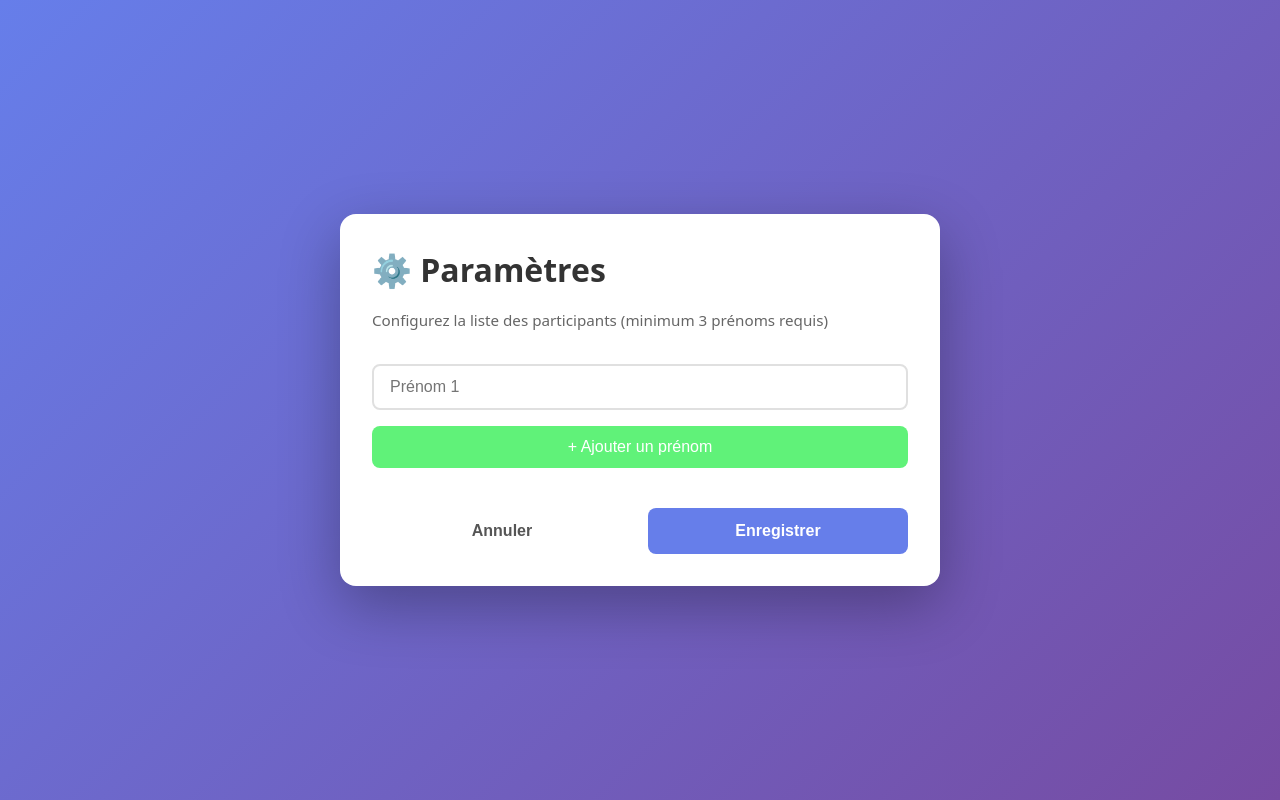
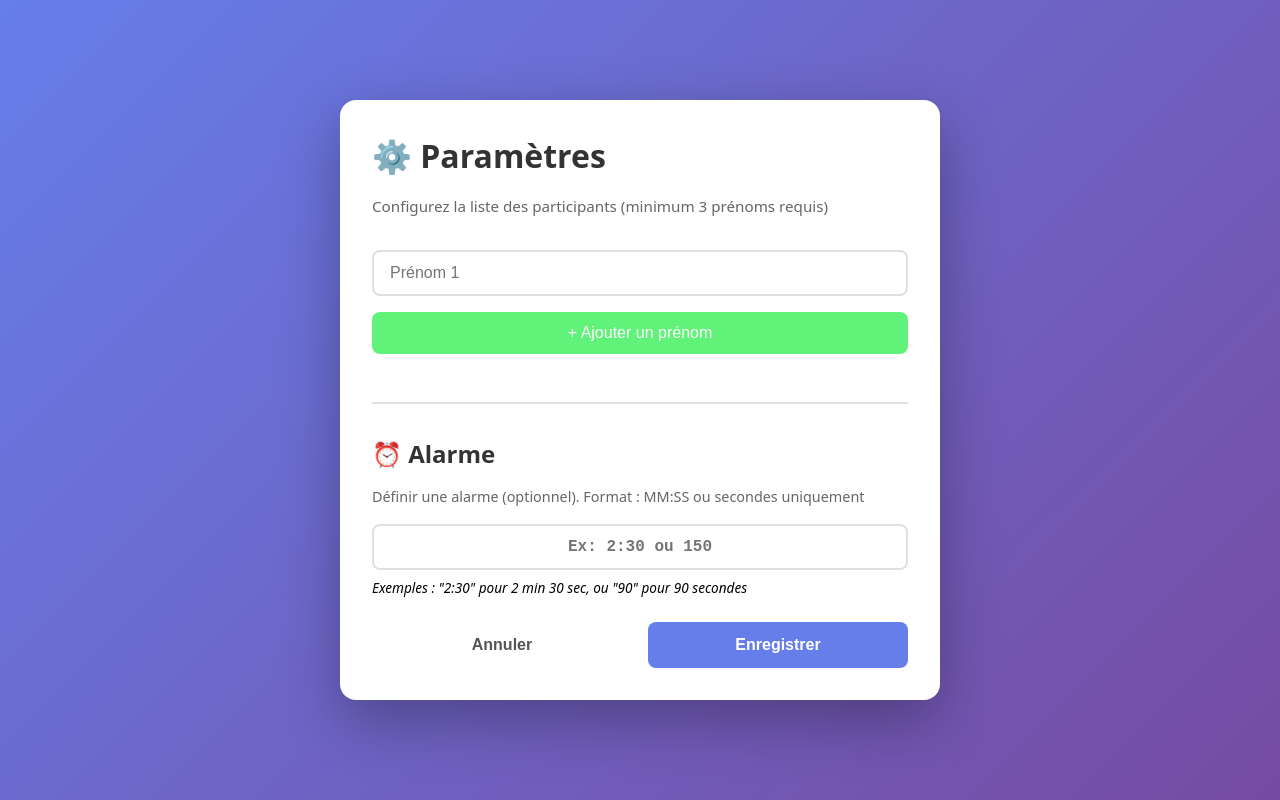
Before and after one commit to fabien-sanchez-jvs/anti-ninja-device, a React (Vite) app: page /settings in a window 1280 px wide. Built offline with nearby package versions, Linux system fonts and the light colour scheme.

Commit message:
feat: add alarm functionality to Chronometer and Settings components

```diff
--- a/src/components/Chronometer.css
+++ b/src/components/Chronometer.css
@@ -73,6 +73,36 @@
   }
 }
 
+/* État d'alarme dépassée */
+.chronometer.alarm-exceeded .chronometer-digit,
+.chronometer.alarm-exceeded .chronometer-separator {
+  color: #ff0000;
+  text-shadow: 0 0 10px #ff0000, 0 0 20px rgba(255, 0, 0, 0.5),
+    0 0 30px rgba(255, 0, 0, 0.3);
+  animation: alarmBlink 0.5s infinite;
+}
+
+.chronometer.alarm-exceeded .chronometer-display::before {
+  background: linear-gradient(
+    180deg,
+    rgba(255, 0, 0, 0.05) 0%,
+    transparent 50%,
+    rgba(0, 0, 0, 0.2) 100%
+  );
+}
+
+/* Animation de clignotement rouge pour l'alarme */
+@keyframes alarmBlink {
+  0%,
+  49% {
+    opacity: 1;
+  }
+  50%,
+  100% {
+    opacity: 0.2;
+  }
+}
+
 /* Responsive */
 @media (max-width: 768px) {
   .chronometer {
--- a/src/components/Chronometer.tsx
+++ b/src/components/Chronometer.tsx
@@ -7,7 +7,7 @@ import './Chronometer.css';
  * Affiche le temps écoulé en format MM:SS
  */
 export default function Chronometer() {
-  const { chronoTime, chronoRunning, incrementChrono } = useStore();
+  const { chronoTime, chronoRunning, incrementChrono, alarmTime } = useStore();
 
   // Gestion du timer
   useEffect(() => {
@@ -27,8 +27,11 @@ export default function Chronometer() {
   const formattedMinutes = String(minutes).padStart(2, '0');
   const formattedSeconds = String(seconds).padStart(2, '0');
 
+  // Détection du dépassement de l'alarme
+  const isAlarmExceeded = alarmTime > 0 && chronoTime >= alarmTime;
+
   return (
-    <div className="chronometer">
+    <div className={`chronometer ${isAlarmExceeded ? 'alarm-exceeded' : ''}`}>
       <div className="chronometer-display">
         <span className="chronometer-digit">{formattedMinutes}</span>
         <span className="chronometer-separator">:</span>
--- a/src/pages/Settings.css
+++ b/src/pages/Settings.css
@@ -92,6 +92,48 @@
   background: var(--color-success-dark);
 }
 
+.alarm-section {
+  margin-top: 2rem;
+  padding-top: 2rem;
+  border-top: 2px solid var(--color-border);
+}
+
+.alarm-section h2 {
+  margin: 0 0 0.5rem 0;
+  color: var(--color-text-dark);
+  font-size: 1.5rem;
+}
+
+.alarm-description {
+  color: var(--color-text-medium);
+  margin-bottom: 1rem;
+  font-size: 0.9rem;
+}
+
+.alarm-input {
+  width: 100%;
+  padding: 0.75rem 1rem;
+  border: 2px solid var(--color-border);
+  border-radius: 8px;
+  font-size: 1rem;
+  transition: border-color 0.3s ease;
+  font-family: "Courier New", Courier, monospace;
+  text-align: center;
+  font-weight: bold;
+}
+
+.alarm-input:focus {
+  outline: none;
+  border-color: var(--color-primary);
+}
+
+.alarm-hint {
+  color: var(--color-text-light);
+  font-size: 0.85rem;
+  margin-top: 0.5rem;
+  font-style: italic;
+}
+
 .error-message {
   background: var(--color-error-bg);
   color: var(--color-error-text);
--- a/src/pages/Settings.tsx
+++ b/src/pages/Settings.tsx
@@ -8,11 +8,17 @@ import './Settings.css';
  */
 export default function Settings() {
   const navigate = useNavigate();
-  const { participants, setParticipants } = useStore();
+  const { participants, setParticipants, alarmTime, setAlarmTime } = useStore();
   const [localParticipants, setLocalParticipants] = useState<string[]>(
     participants.length > 0 ? participants : ['']
   );
   const [error, setError] = useState<string>('');
+  const [alarmInput, setAlarmInput] = useState<string>(() => {
+    if (alarmTime === 0) return '';
+    const minutes = Math.floor(alarmTime / 60);
+    const seconds = alarmTime % 60;
+    return minutes > 0 ? `${minutes}:${seconds.toString().padStart(2, '0')}` : alarmTime.toString();
+  });
 
   const handleAddParticipant = () => {
     setLocalParticipants([...localParticipants, '']);
@@ -48,8 +54,40 @@ export default function Settings() {
       return;
     }
 
+    // Parser l'alarme
+    let alarmSeconds = 0;
+    if (alarmInput.trim()) {
+      if (alarmInput.includes(':')) {
+        // Format min:sec
+        const parts = alarmInput.split(':');
+        if (parts.length === 2) {
+          const minutes = parseInt(parts[0], 10);
+          const seconds = parseInt(parts[1], 10);
+          if (!isNaN(minutes) && !isNaN(seconds) && seconds >= 0 && seconds < 60) {
+            alarmSeconds = minutes * 60 + seconds;
+          } else {
+            setError('Format d\'alarme invalide (MM:SS)');
+            return;
+          }
+        } else {
+          setError('Format d\'alarme invalide (MM:SS ou secondes)');
+          return;
+        }
+      } else {
+        // Format secondes uniquement
+        const seconds = parseInt(alarmInput, 10);
+        if (!isNaN(seconds) && seconds >= 0) {
+          alarmSeconds = seconds;
+        } else {
+          setError('Format d\'alarme invalide (nombre de secondes)');
+          return;
+        }
+      }
+    }
+
     setError('');
     setParticipants(filteredNames);
+    setAlarmTime(alarmSeconds);
     navigate('/');
   };
 
@@ -92,6 +130,23 @@ export default function Settings() {
           + Ajouter un prénom
         </button>
 
+        <div className="alarm-section">
+          <h2>⏰ Alarme</h2>
+          <p className="alarm-description">
+            Définir une alarme (optionnel). Format : MM:SS ou secondes uniquement
+          </p>
+          <input
+            type="text"
+            value={alarmInput}
+            onChange={(e) => setAlarmInput(e.target.value)}
+            placeholder="Ex: 2:30 ou 150"
+            className="alarm-input"
+          />
+          <p className="alarm-hint">
+            Exemples : "2:30" pour 2 min 30 sec, ou "90" pour 90 secondes
+          </p>
+        </div>
+
         {error && <div className="error-message">{error}</div>}
 
         <div className="actions">
--- a/src/store/useStore.ts
+++ b/src/store/useStore.ts
@@ -13,6 +13,7 @@ export const useStore = create<Store>()(
       participantStates: {},
       chronoTime: 0,
       chronoRunning: false,
+      alarmTime: 0,
 
       /**
        * Définir la liste des participants
@@ -150,6 +151,13 @@ export const useStore = create<Store>()(
           set({ chronoTime: chronoTime + 1 });
         }
       },
+
+      /**
+       * Définir le temps d'alarme
+       */
+      setAlarmTime: (seconds: number) => {
+        set({ alarmTime: seconds });
+      },
     }),
     {
       name: "anti-ninja-storage", // Nom de la clé dans localStorage
--- a/src/types/index.ts
+++ b/src/types/index.ts
@@ -18,6 +18,9 @@ export interface Store {
 
   /** État du chronomètre */
   chronoRunning: boolean;
+
+  /** Temps d'alarme en secondes (0 = pas d'alarme) */
+  alarmTime: number;
 
   /** Définir la liste des participants */
   setParticipants: (names: string[]) => void;
@@ -42,4 +45,7 @@ export interface Store {
 
   /** Incrémenter le temps du chronomètre */
   incrementChrono: () => void;
+
+  /** Définir le temps d'alarme */
+  setAlarmTime: (seconds: number) => void;
 }
```
